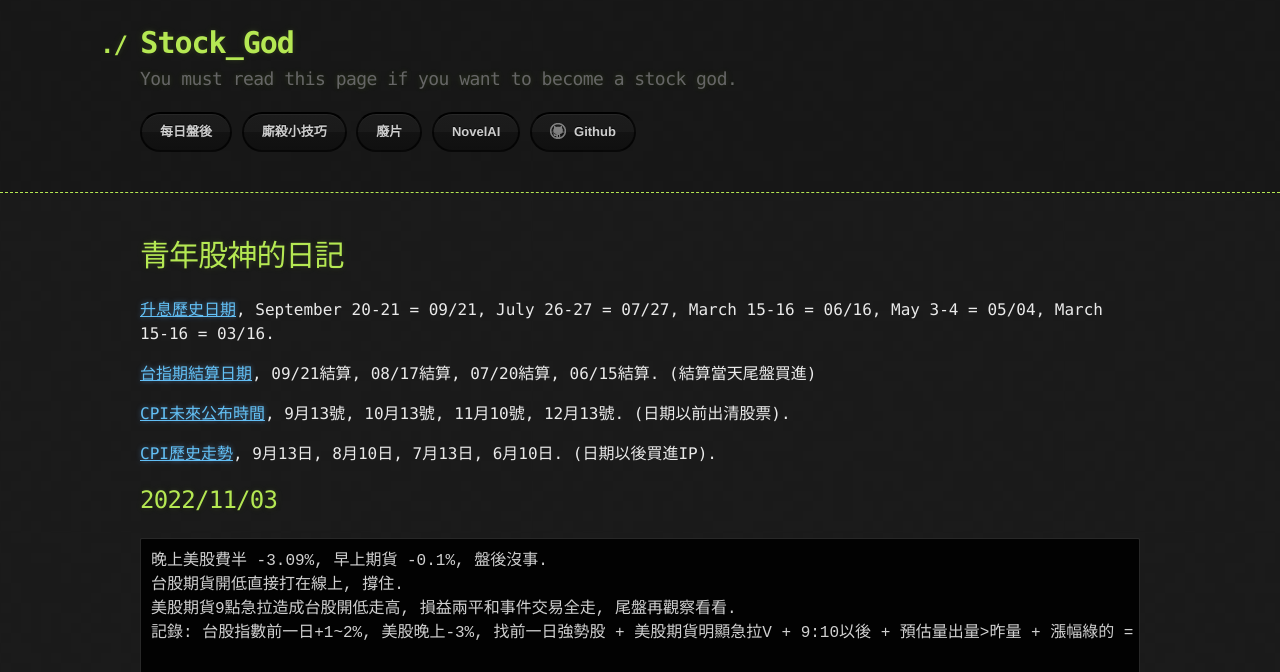
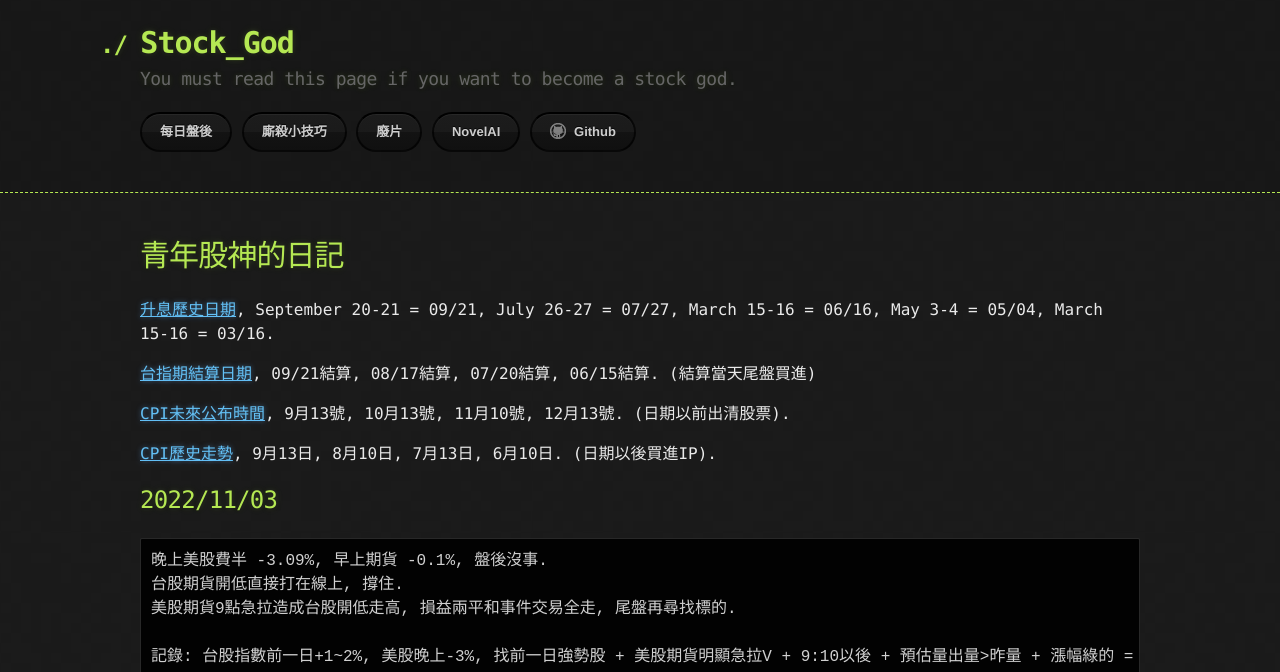
Before and after one commit to lepg5487/Stock_God, a Jekyll site: the page built from index.md, in a window 1280 px wide and 900 px high, cut to the strip 0-672 px from the top of the window. Built offline with Jekyll 4.4.1, drawn with Linux system fonts in a browser that asks for light colours; our own code applies the rules of GitHub Pages for plain Markdown files.

Commit message:
Update index.md

````diff
--- a/index.md
+++ b/index.md
@@ -16,9 +16,9 @@ layout: testlayouts
 ```
 晚上美股費半 -3.09%, 早上期貨 -0.1%, 盤後沒事.
 台股期貨開低直接打在線上, 撐住.
-美股期貨9點急拉造成台股開低走高, 損益兩平和事件交易全走, 尾盤再觀察看看.
+美股期貨9點急拉造成台股開低走高, 損益兩平和事件交易全走, 尾盤再尋找標的.
+
 記錄: 台股指數前一日+1~2%, 美股晚上-3%, 找前一日強勢股 + 美股期貨明顯急拉V + 9:10以後 + 預估量出量>昨量 + 漲幅綠的 = 買點 德宏 和 中視.
-
 ```
 ![image](https://user-images.githubusercontent.com/26459046/199635204-045ec25d-6203-41af-bfe3-5fd1a385db37.png)
 
````
